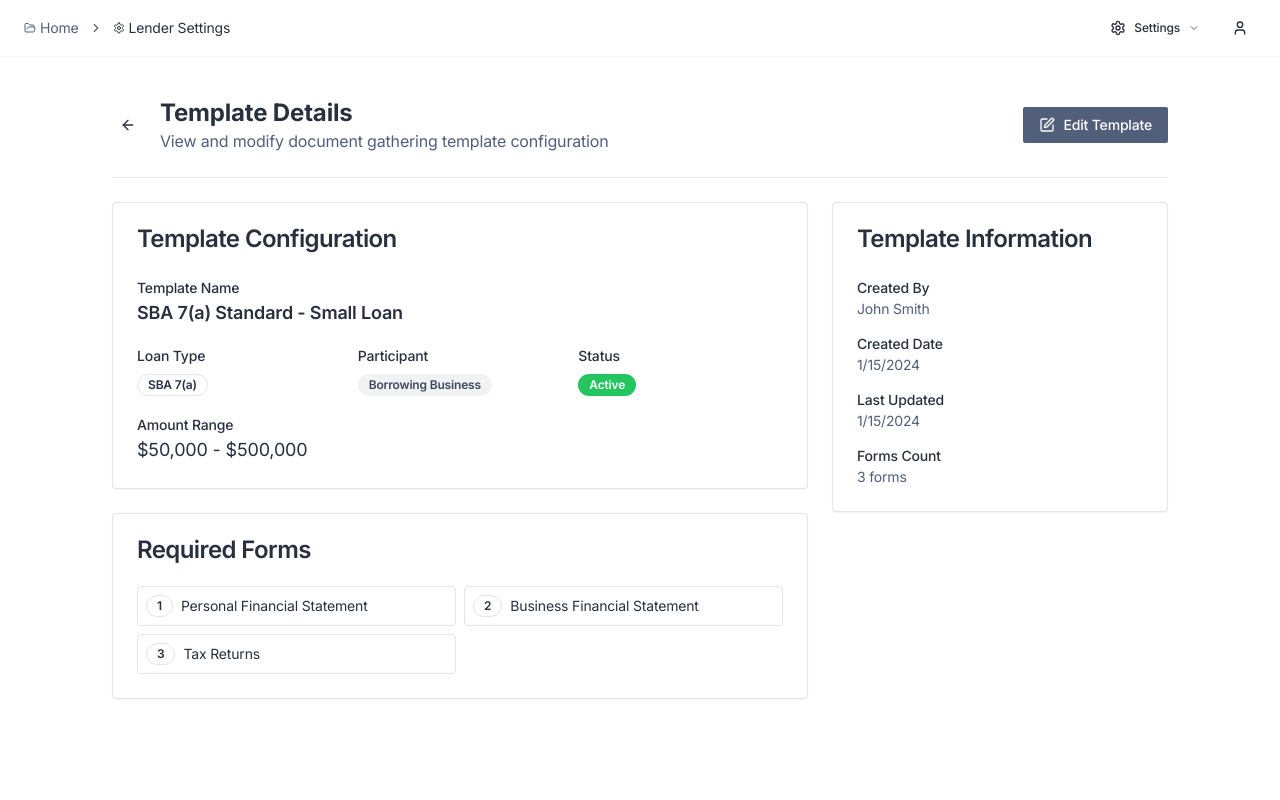
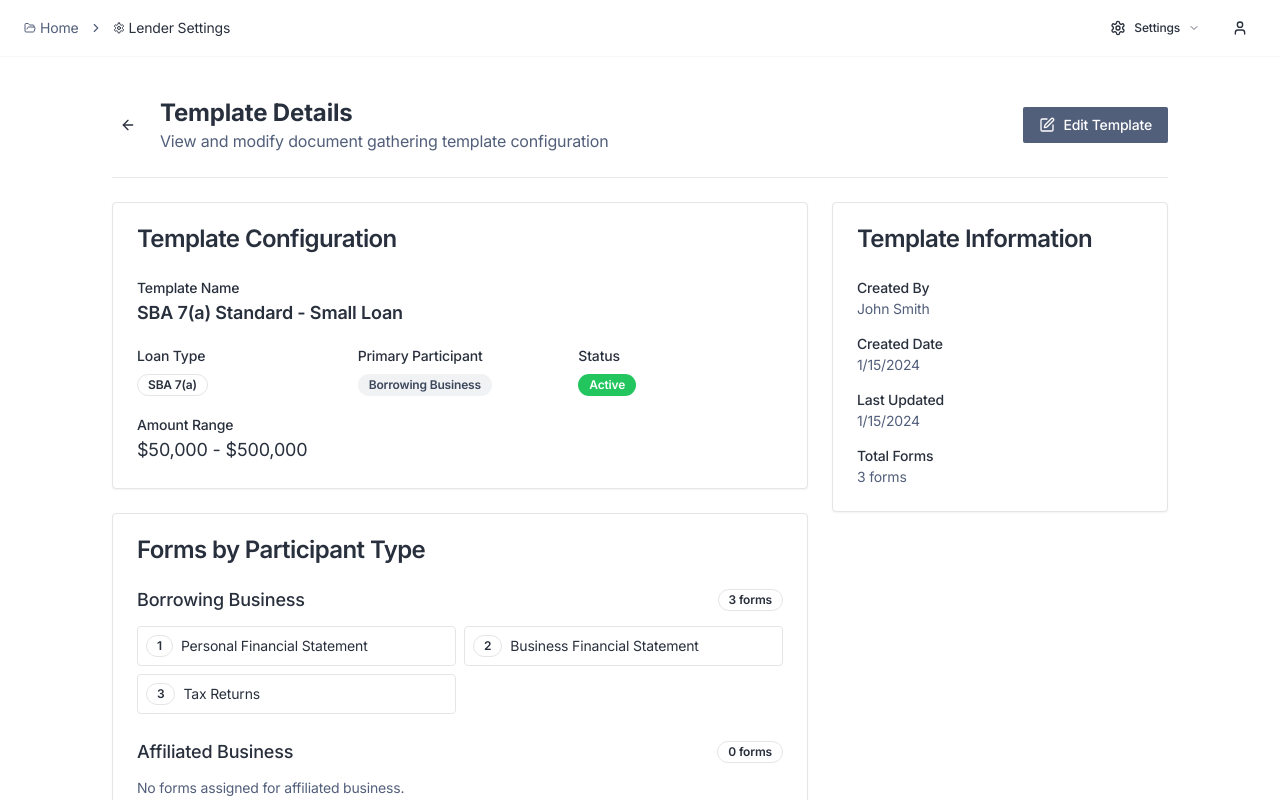
Before and after one commit to parth11790/bank-project-sphere, a React (Vite) app: page /lender-settings/template/1 in a window 1280 px wide. Shown: the top 800 px of the page. Built offline with nearby package versions, Linux system fonts and the light colour scheme.

Commit message:
feat: Add participant-specific form sections
Implemented participant-specific form sections within the template details page, displaying required forms for each participant type.

```diff
--- a/src/pages/TemplateDetails.tsx
+++ b/src/pages/TemplateDetails.tsx
@@ -11,6 +11,7 @@ import { Separator } from '@/components/ui/separator';
 import { ArrowLeft, Edit, Save, X, Plus } from 'lucide-react';
 import { useDocumentTemplates } from '@/hooks/useDocumentTemplates';
 import { MultiSelectFormField } from '@/components/documentTemplates/MultiSelectFormField';
+import { DocumentGatheringTemplate } from '@/types/documentTemplate';
 import {
   Select,
   SelectContent,
@@ -21,10 +22,10 @@ import {
 import { loanTypes } from '@/lib/mockData/lenderSettings';
 
 const participantOptions = [
-  { value: 'borrowing_business', label: 'Borrowing Business' },
-  { value: 'affiliated_business', label: 'Affiliated Business' },
-  { value: 'owners', label: 'Owners' },
-  { value: 'sellers', label: 'Sellers' },
+  { value: 'borrowing_business' as const, label: 'Borrowing Business' },
+  { value: 'affiliated_business' as const, label: 'Affiliated Business' },
+  { value: 'owners' as const, label: 'Owners' },
+  { value: 'sellers' as const, label: 'Sellers' },
 ];
 
 const availableForms = [
@@ -60,9 +61,15 @@ const TemplateDetails = () => {
     loanType: '',
     amountMin: 0,
     amountMax: 0,
-    participant: '',
+    participant: '' as DocumentGatheringTemplate['participant'] | '',
     forms: [] as string[],
-    isActive: true
+    isActive: true,
+    participantForms: {
+      borrowing_business: [] as string[],
+      affiliated_business: [] as string[],
+      owners: [] as string[],
+      sellers: [] as string[]
+    }
   });
 
   const template = templates.find(t => t.id === templateId);
@@ -105,18 +112,44 @@ const TemplateDetails = () => {
       amountMax: template.amountMax,
       participant: template.participant,
       forms: template.forms,
-      isActive: template.isActive
+      isActive: template.isActive,
+      participantForms: {
+        borrowing_business: template.participant === 'borrowing_business' ? template.forms : [],
+        affiliated_business: template.participant === 'affiliated_business' ? template.forms : [],
+        owners: template.participant === 'owners' ? template.forms : [],
+        sellers: template.participant === 'sellers' ? template.forms : []
+      }
     });
     setIsEditing(true);
   };
 
   const handleSave = () => {
-    updateTemplate(template.id, editFormData);
+    const updates: Partial<DocumentGatheringTemplate> = {
+      templateName: editFormData.templateName,
+      loanType: editFormData.loanType,
+      amountMin: editFormData.amountMin,
+      amountMax: editFormData.amountMax,
+      participant: editFormData.participant as DocumentGatheringTemplate['participant'],
+      forms: editFormData.forms,
+      isActive: editFormData.isActive
+    };
+
+    updateTemplate(template.id, updates);
     setIsEditing(false);
   };
 
   const handleCancel = () => {
     setIsEditing(false);
+  };
+
+  const updateParticipantForms = (participant: DocumentGatheringTemplate['participant'], forms: string[]) => {
+    setEditFormData(prev => ({
+      ...prev,
+      participantForms: {
+        ...prev.participantForms,
+        [participant]: forms
+      }
+    }));
   };
 
   return (
@@ -196,8 +229,8 @@ const TemplateDetails = () => {
                       </div>
 
                       <div className="space-y-2">
-                        <Label>Participant</Label>
-                        <Select value={editFormData.participant} onValueChange={(value) => setEditFormData(prev => ({ ...prev, participant: value }))}>
+                        <Label>Primary Participant</Label>
+                        <Select value={editFormData.participant} onValueChange={(value) => setEditFormData(prev => ({ ...prev, participant: value as DocumentGatheringTemplate['participant'] }))}>
                           <SelectTrigger>
                             <SelectValue />
                           </SelectTrigger>
@@ -248,7 +281,7 @@ const TemplateDetails = () => {
                       </div>
 
                       <div>
-                        <Label className="text-sm font-medium">Participant</Label>
+                        <Label className="text-sm font-medium">Primary Participant</Label>
                         <div className="mt-1">
                           <Badge variant="secondary">{getParticipantLabel(template.participant)}</Badge>
                         </div>
@@ -274,21 +307,34 @@ const TemplateDetails = () => {
               </CardContent>
             </Card>
 
+            {/* Participant Forms Sections */}
             <Card>
               <CardHeader>
-                <CardTitle>Required Forms</CardTitle>
+                <CardTitle>Forms by Participant Type</CardTitle>
               </CardHeader>
-              <CardContent>
+              <CardContent className="space-y-6">
+                {participantOptions.map((participant) => (
+                  <div key={participant.value} className="space-y-3">
+                    <div className="flex items-center justify-between">
+                      <h3 className="text-lg font-medium">{participant.label}</h3>
+                      <Badge variant="outline" className="text-xs">
+                        {isEditing
+                          ? editFormData.participantForms[participant.value].length
+                          : (template.participant === participant.value ? template.forms.length : 0)
+                        } forms
+                      </Badge>
+                    </div>
+
                     {isEditing ? (
                       <MultiSelectFormField
-                    value={editFormData.forms}
-                    onChange={(forms) => setEditFormData(prev => ({ ...prev, forms }))}
+                        value={editFormData.participantForms[participant.value]}
+                        onChange={(forms) => updateParticipantForms(participant.value, forms)}
                         options={availableForms}
-                    placeholder="Select required forms..."
+                        placeholder={`Select forms for ${participant.label.toLowerCase()}...`}
                       />
                     ) : (
-                  <div className="space-y-3">
-                    {template.forms.length > 0 ? (
+                      <div className="space-y-2">
+                        {template.participant === participant.value && template.forms.length > 0 ? (
                           <div className="grid grid-cols-1 md:grid-cols-2 gap-2">
                             {template.forms.map((form, index) => (
                               <div key={index} className="flex items-center gap-2 p-2 border rounded">
@@ -300,10 +346,14 @@ const TemplateDetails = () => {
                             ))}
                           </div>
                         ) : (
-                      <p className="text-muted-foreground">No forms assigned to this template.</p>
+                          <p className="text-sm text-muted-foreground">
+                            No forms assigned for {participant.label.toLowerCase()}.
+                          </p>
                         )}
                       </div>
                     )}
+                  </div>
+                ))}
               </CardContent>
             </Card>
           </div>
@@ -331,7 +381,7 @@ const TemplateDetails = () => {
                   </p>
                 </div>
                 <div>
-                  <Label className="text-sm font-medium">Forms Count</Label>
+                  <Label className="text-sm font-medium">Total Forms</Label>
                   <p className="text-sm text-muted-foreground">{template.forms.length} forms</p>
                 </div>
               </CardContent>
```
Lines whose indentation alone changed are shown as unchanged.
